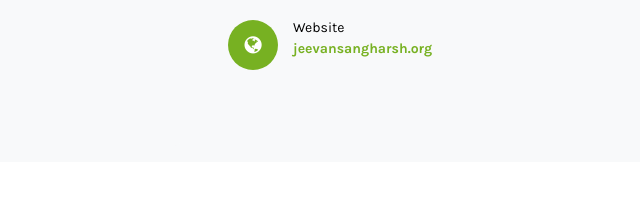
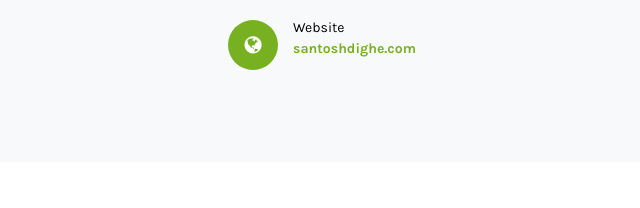
Before and after one commit to Santdig/agri, a website: page index.html in a window 1280 px wide. Shown: the part 2804-3012 px from the top of the page, 640-1280 px from the left. Drawn offline with Linux system fonts and the light colour scheme; files whose address does not match are found by name.

Commit message:
Update index.html

```diff
--- a/index.html
+++ b/index.html
@@ -252,7 +252,7 @@
 								<span class="fa fa-globe"></span>
 							</div>
 							<div class="text">
-								<p><span>Website</span> <a href="https://jeevansangharsh.org/">jeevansangharsh.org</a></p>
+								<p><span>Website</span> <a href="">santoshdighe.com</a></p>
 							</div>
 						</div>
 					</div>
```
